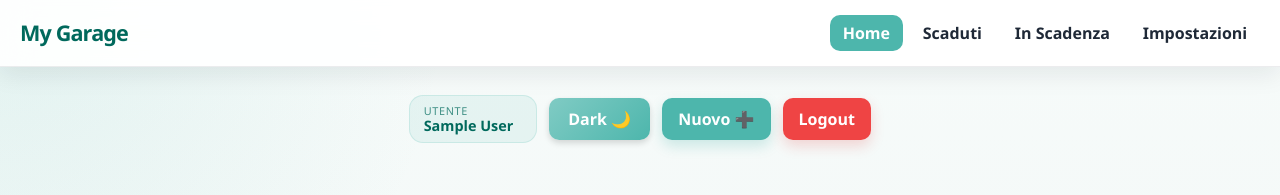
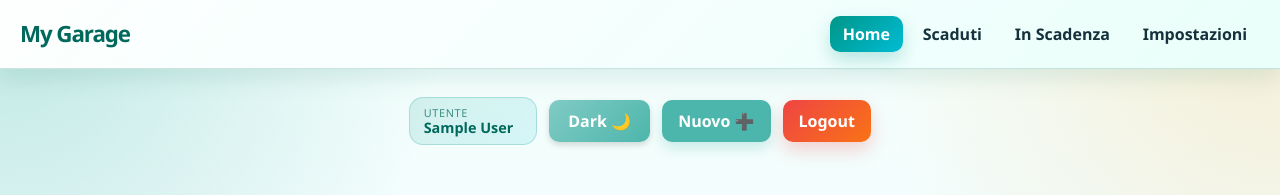
Before and after one commit to POrtalda/my-garage, a React (Vite) app in the folder client/: page / in a window 1280 px wide. Shown: the top 195 px of the page. Built offline with nearby package versions, Linux system fonts and the light colour scheme; no server answers; sample sign-in values are in the browser's storage.

Commit message:
Add vibrant color polish

```diff
--- a/client/src/App.css
+++ b/client/src/App.css
@@ -23,14 +23,16 @@
   z-index: -1;
   pointer-events: none;
   background:
-    radial-gradient(circle at top left, rgba(77, 182, 172, 0.12), transparent 28rem),
-    linear-gradient(180deg, #f7fbfa 0%, #eef5f4 100%);
+    radial-gradient(circle at top left, rgba(0, 150, 136, 0.22), transparent 28rem),
+    radial-gradient(circle at top right, rgba(255, 152, 0, 0.16), transparent 26rem),
+    linear-gradient(180deg, #f4fffc 0%, #eef7ff 100%);
 }
 
 .app.dark::before {
   background:
-    radial-gradient(circle at top left, rgba(77, 182, 172, 0.12), transparent 28rem),
-    linear-gradient(180deg, #171923 0%, #202231 100%);
+    radial-gradient(circle at top left, rgba(0, 188, 212, 0.18), transparent 28rem),
+    radial-gradient(circle at top right, rgba(255, 193, 7, 0.12), transparent 26rem),
+    linear-gradient(180deg, #101827 0%, #1f2937 100%);
 }
 
 .vehicles-list-section {
@@ -155,6 +157,7 @@ body.dark button:focus-visible {
 }
 
 @media (prefers-reduced-motion: reduce) {
+
   .app,
   input,
   button,
--- a/client/src/components/Menu/Menu.css
+++ b/client/src/components/Menu/Menu.css
@@ -9,19 +9,19 @@
   gap: 1rem;
   margin: 0;
   padding: 0.8rem 1.25rem;
-  border-bottom: 1px solid rgba(15, 23, 42, 0.08);
-  background: rgba(255, 255, 255, 0.92);
-  color: #1f2937;
-  box-shadow: 0 8px 24px rgba(15, 23, 42, 0.08);
+  border-bottom: 1px solid rgba(0, 105, 92, 0.18);
+  background: linear-gradient(135deg, rgba(255, 255, 255, 0.96), rgba(232, 255, 251, 0.94));
+  color: #15313b;
+  box-shadow: 0 8px 24px rgba(0, 105, 92, 0.12);
   font-weight: 700;
   backdrop-filter: blur(14px);
 }
 
 body.dark .menu {
-  border-bottom-color: rgba(255, 255, 255, 0.08);
-  background: rgba(25, 27, 39, 0.94);
+  border-bottom-color: rgba(128, 203, 196, 0.16);
+  background: linear-gradient(135deg, rgba(15, 23, 42, 0.96), rgba(20, 83, 91, 0.9));
   color: #f5f5f5;
-  box-shadow: 0 10px 28px rgba(0, 0, 0, 0.35);
+  box-shadow: 0 10px 28px rgba(0, 0, 0, 0.42);
 }
 
 .menu-brand {
@@ -31,9 +31,9 @@ body.dark .menu {
   min-height: 38px;
   padding: 0.35rem 0;
   color: #00695c;
-  font-size: 1.35rem;
-  font-weight: 900;
-  letter-spacing: -0.04em;
+  font-size: 1.4rem;
+  font-weight: 950;
+  letter-spacing: -0.05em;
   text-decoration: none;
 }
 
@@ -86,13 +86,14 @@ body.dark .menu-brand:hover {
 }
 
 .menu-links li a.active {
-  background-color: #4db6ac;
+  background: linear-gradient(135deg, #009688, #00bcd4);
   color: #ffffff;
+  box-shadow: 0 8px 18px rgba(0, 150, 136, 0.24);
 }
 
 .menu-links li a:hover {
-  background-color: rgba(77, 182, 172, 0.12);
-  color: #00695c;
+  background-color: rgba(0, 188, 212, 0.14);
+  color: #00796b;
   transform: translateY(-1px);
 }
 
@@ -127,9 +128,9 @@ body.dark .menu-links li a.active {
   flex-direction: column;
   justify-content: center;
   padding: 0.5rem 0.85rem;
-  border: 1px solid rgba(77, 182, 172, 0.18);
+  border: 1px solid rgba(0, 150, 136, 0.22);
   border-radius: 14px;
-  background: rgba(77, 182, 172, 0.1);
+  background: linear-gradient(135deg, rgba(0, 150, 136, 0.13), rgba(0, 188, 212, 0.12));
   color: #00695c;
   line-height: 1.2;
 }
@@ -147,9 +148,9 @@ body.dark .menu-links li a.active {
 }
 
 .menu-logout {
-  background: #ef4444;
+  background: linear-gradient(135deg, #ef4444, #f97316);
   color: #ffffff;
-  box-shadow: 0 6px 14px rgba(220, 38, 38, 0.18);
+  box-shadow: 0 8px 18px rgba(239, 68, 68, 0.24);
 }
 
 .menu-logout:hover {
@@ -227,6 +228,7 @@ body.dark .menu-user {
 }
 
 @media (prefers-reduced-motion: reduce) {
+
   .menu-brand,
   .menu-links li a,
   .menu-logout {
```
